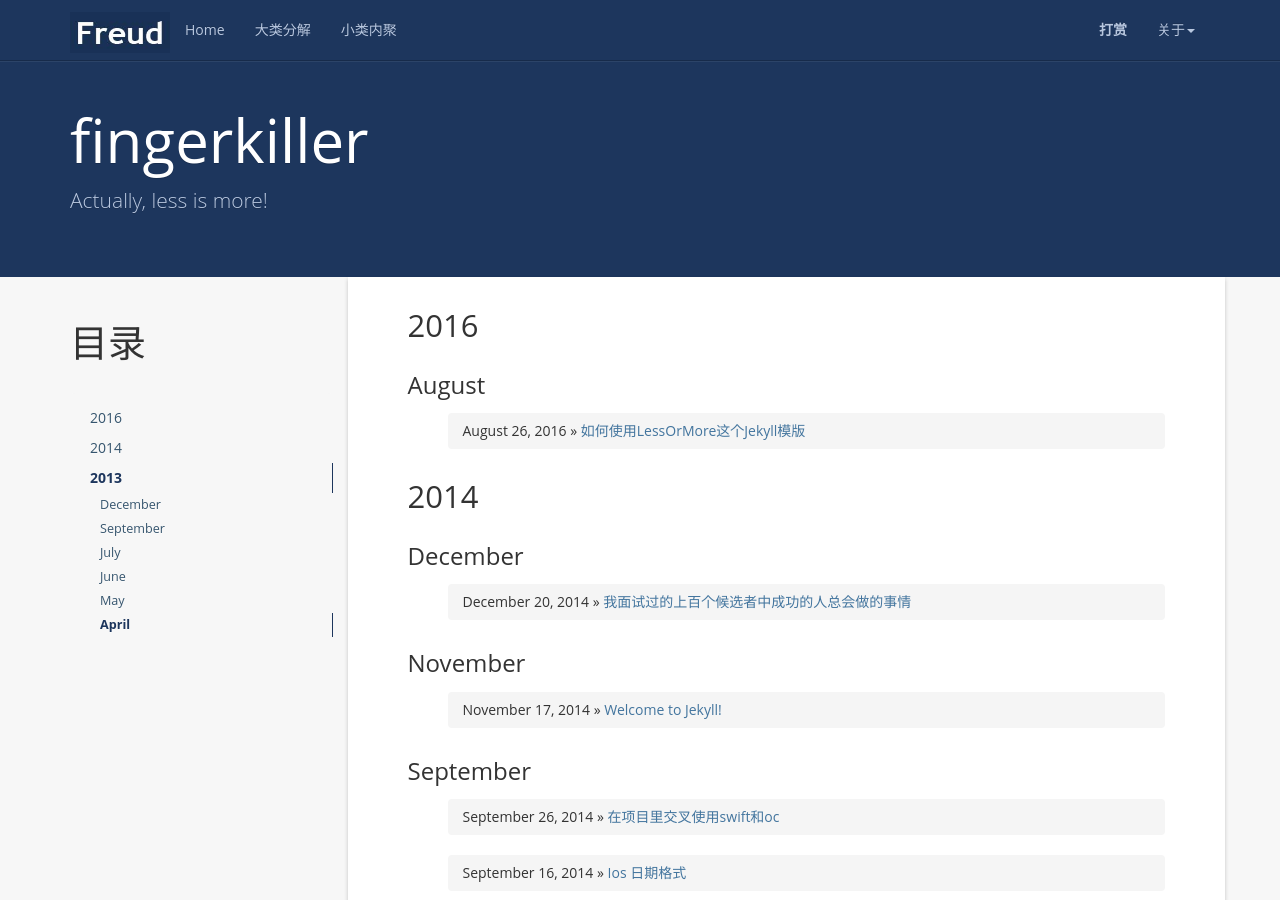
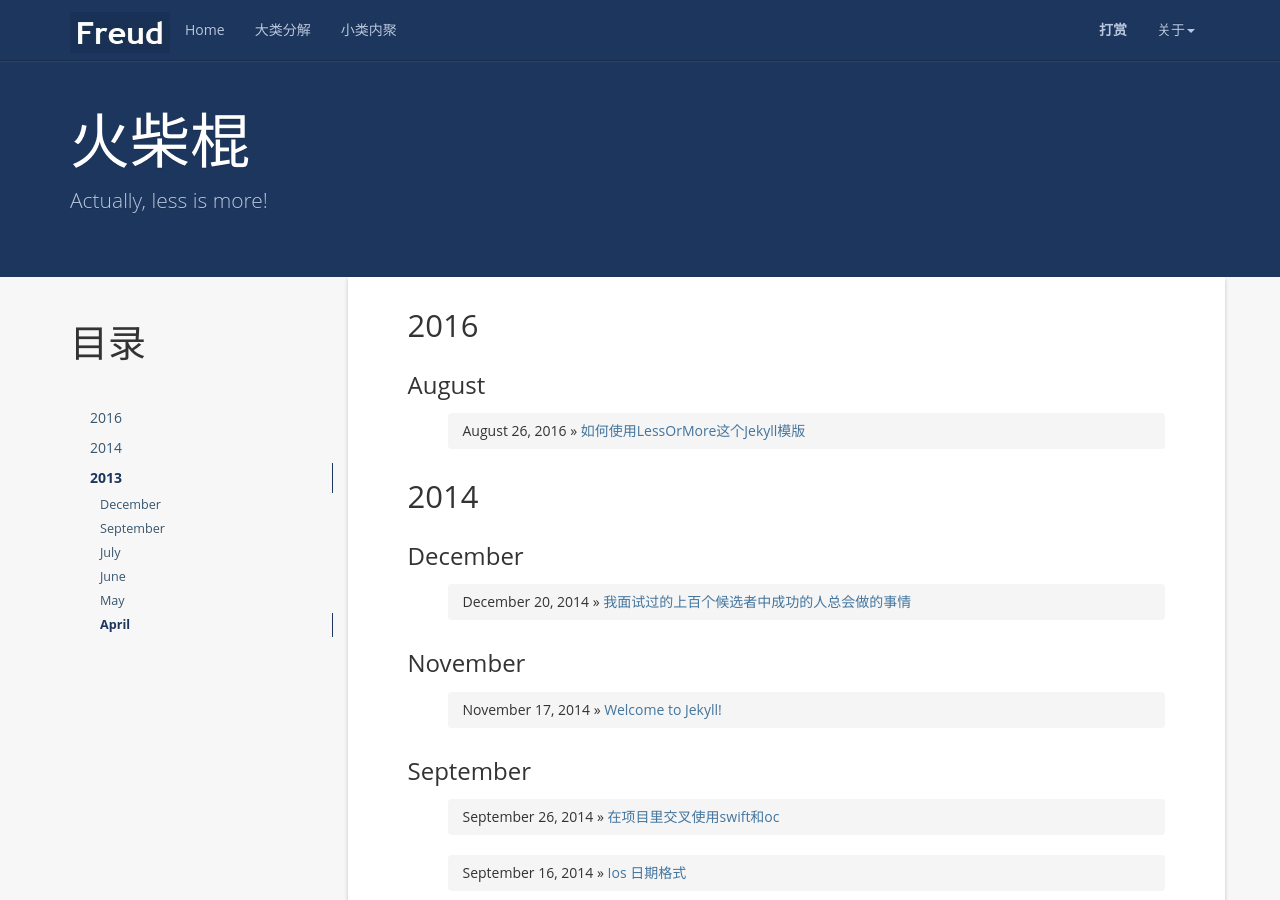
Before and after one commit to fingerkiller/fingerkiller.github.io, a Jekyll site: the page built from index.html, in a window 1280 px wide and 900 px high. Built offline with Jekyll 4.4.1, drawn with Linux system fonts in a browser that asks for light colours; the list of posts is cut into pages by our own code; comment, search, counter and statistics services are not loaded.

Commit message:
no message

```diff
--- a/_config.yml
+++ b/_config.yml
@@ -1,5 +1,5 @@
 # Site settings
-name: fingerkiller
+name: 火柴棍
 email: pengyao_fo@163.com
 author: fingerkiller
 url: http://www.hifreud.com
```
